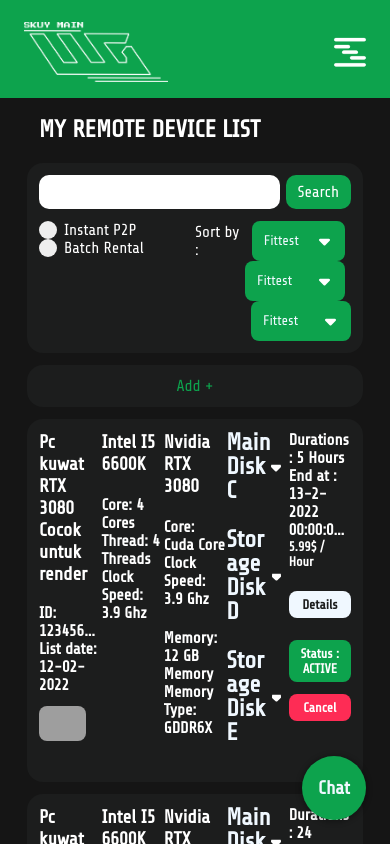
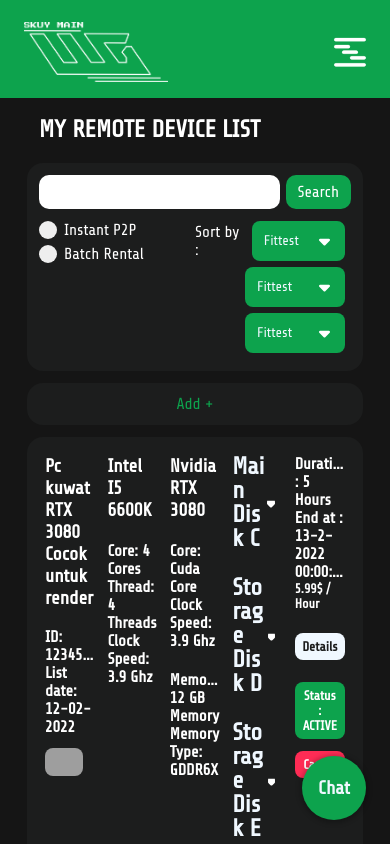
Before and after one commit to fakhripraya/wg-mothership, a React (Create React App) app: page /rdp in a window 390 px wide. Shown: the top 844 px of the page. Built offline with nearby package versions, Linux system fonts and the light colour scheme; grey boxes are pictures that could not be loaded.

Commit message:
add transition to buttons

```diff
--- a/src/components/Dropdown/styles.scss
+++ b/src/components/Dropdown/styles.scss
@@ -2,6 +2,11 @@
     display: flex;
     -webkit-box-align: center;
     align-items: center;
+    transition: all 0.3s ease-in-out;
+}
+
+.dropdown-container:hover{
+    opacity: 0.85;
 }
 
 .dropdown-title{
--- a/src/pages/Home/style.scss
+++ b/src/pages/Home/style.scss
@@ -210,13 +210,6 @@
     justify-content: center;
     align-items: center;
     -webkit-box-align: center;
-
-    @media screen and (max-width: 768px){
-        padding:18px;
-    }
-    @media screen and (max-width: 400px){
-        padding:12px;
-    }
 }
 
 .home-balance-box{
--- a/src/pages/Remote/index.js
+++ b/src/pages/Remote/index.js
@@ -10,46 +10,46 @@ import Accordion from '../../components/Accordion';
 export default function Remote() {
 
     // COMPONENTS SPECIFIC //
-    const ShowCheckboxes = ()=>{
-        return filterCheckboxes.map((item,index)=>{
-            return <Checkbox key={`checkbox-${item.title}-${index}`} className="remote-checkbox-item" title={item.title}/>
+    const ShowCheckboxes = () => {
+        return filterCheckboxes.map((item, index) => {
+            return <Checkbox key={`checkbox-${item.title}-${index}`} className="remote-checkbox-item" title={item.title} />
         })
     }
 
-    const ShowDropdowns = ()=>{
-        return filterDropdowns.map((item,index)=>{
+    const ShowDropdowns = () => {
+        return filterDropdowns.map((item, index) => {
             return <Dropdown key={`remote-filter-dropdown-${index}`} className="remote-dropdown-item" style={{ width: "100px", maxWidth: "100px" }} showTitle={item.showTitle} toggle={item.toggle} values={item.values} />
         })
     }
 
-    const ShowBody = (props) =>{
-        return itemListDummy.map((item,index)=>{
+    const ShowBody = (props) => {
+        return itemListDummy.map((item, index) => {
             return <div key={`remote-items-${index}`} className="remote-body margin-top-12-18 dark-bg-color">
-                <div className="remote-body-identifier">
+                <div className="remote-body-items remote-body-identifier">
                     <h3 className="margin-top-0" >{item.title}</h3>
                     <h4 className="margin-top-0 margin-bottom-0" >ID: {item.ID}</h4>
                     <h4 className="margin-top-0 margin-bottom-0" >List date: {item.date}</h4>
                     <div className="remote-identifier-img-wrapper">
-                        <img className="remote-identifier-img" src={item.img.src} alt={item.img.alt}/>
+                        <img className="remote-identifier-img" src={item.img.src} alt={item.img.alt} />
                     </div>
                 </div>
-                <div className="remote-body-cpu-spec">
+                <div className="remote-body-items remote-body-cpu-spec">
                     <h3 className="margin-top-0 margin-bottom-0" >{item.cpu.title}</h3>
                     <h4 className="margin-bottom-0" >Core: {item.cpu.core} Cores</h4>
                     <h4 className="margin-top-0 margin-bottom-0" >Thread: {item.cpu.thread} Threads</h4>
                     <h4 className="margin-top-0 margin-bottom-0" >Clock Speed: {item.cpu.clockSpeed} Ghz</h4>
                 </div>
-                <div className="remote-body-graphical-spec">
+                <div className="remote-body-items remote-body-graphical-spec">
                     <h3 className="margin-top-0 margin-bottom-0" >{item.graphical.title}</h3>
                     <h4 className="margin-bottom-0" >Core: {item.graphical.cudaCore} Cuda Core</h4>
                     <h4 className="margin-top-0 margin-bottom-0" >Clock Speed: {item.graphical.clockSpeed}  Ghz</h4>
                     <h4 className="margin-bottom-0" >Memory: {item.graphical.memory} {item.graphical.memoryUnit} Memory</h4>
                     <h4 className="margin-top-0 margin-bottom-0" >Memory Type: {item.graphical.memoryType}</h4>
                 </div>
-                <div className="remote-body-storage-spec">
-                    <ShowAccordion datas={item.storageList}/>
+                <div className="remote-body-items remote-body-storage-spec">
+                    <ShowAccordion datas={item.storageList} />
                 </div>
-                <div className="remote-body-rent-detail">
+                <div className="remote-body-items remote-body-rent-detail">
                     <h4 className="margin-top-0 margin-bottom-0" >Durations : {item.rentDetail.duration} {item.rentDetail.durationUnit}</h4>
                     <h4 className="margin-top-0 margin-bottom-0" >End at : {item.rentDetail.endAt}</h4>
                     <h5 className="margin-top-0 margin-bottom-0" >{item.rentDetail.price}{item.rentDetail.priceUnit}</h5>
@@ -61,13 +61,13 @@ export default function Remote() {
         })
     }
 
-    const ShowAccordion = (props) =>{
-        return props.datas.map((item,index)=>{
+    const ShowAccordion = (props) => {
+        return props.datas.map((item, index) => {
             return <Accordion
-            key={`remote-item-accordion-${index}`}
-            isButton={false}
-            title={item.title}
-            toggle={false}
+                key={`remote-item-accordion-${index}`}
+                isButton={false}
+                title={item.title}
+                toggle={false}
             >
                 <div className="remote-body-storage-spec-items">
                     <h4 className="margin-bottom-0 text-ellipsis" >{item.installedOs && "OS Installed"}</h4>
@@ -88,7 +88,7 @@ export default function Remote() {
                 <div className="remote-header dark-bg-color">
                     <div className="remote-searchbar-container">
                         <div className="remote-searchbar-wrapper">
-                            <TextInput className="remote-searchbar-input"/>
+                            <TextInput className="remote-searchbar-input" />
                             <Button>Search</Button>
                         </div>
                     </div>
@@ -96,7 +96,7 @@ export default function Remote() {
                         <div className="remote-tools-wrapper">
                             <div className="remote-checkbox">
                                 <div className="remote-checkbox-wrapper">
-                                        <ShowCheckboxes/>
+                                    <ShowCheckboxes />
                                 </div>
                             </div>
                             <div className="remote-dropdown-wrapper">
@@ -108,7 +108,7 @@ export default function Remote() {
                 <div className="remote-add-button margin-top-12-18 dark-bg-color justify-center">
                     <span className="main-color">Add +</span>
                 </div>
-                <ShowBody/>
+                <ShowBody />
                 <div className="remote-paging margin-top-12-18 justify-center">
                     <div className="dark-bg-color remote-paging-button">Prev</div>
                     <div className="dark-bg-color remote-paging-button">1</div>
--- a/src/pages/Remote/style.scss
+++ b/src/pages/Remote/style.scss
@@ -82,11 +82,8 @@
 }
 
 .remote-checkbox-item{
-    margin-right: 6px;
-}
-
-.remote-checkbox-item:last-child{
-    margin-right: 0px !important;
+    border-right: 6px solid transparent;
+    border-bottom: 6px solid transparent;
 }
 
 .remote-dropdown-wrapper{
@@ -99,11 +96,8 @@
 }
 
 .remote-dropdown-item{
-    margin-right: 6px;
-}
-
-.remote-dropdown-item:last-child{
-    margin-right: 0px !important;
+    border-right: 6px solid transparent;
+    border-bottom: 6px solid transparent;
 }
 
 .remote-add-button{
@@ -133,6 +127,10 @@
     height: auto;
     padding: 12px;
     border-radius: 1em;
+}
+
+.remote-body-items{
+    padding: 6px;
 }
 
 .remote-body-identifier{
@@ -244,6 +242,11 @@
     cursor: pointer;
     text-align: center;
     padding: 6px;
+    transition: all 0.3s ease-in-out;
+}
+
+.remote-body-rent-button:hover{
+    opacity: 0.65;
 }
 
 .remote-paging{
@@ -260,6 +263,7 @@
     padding: 6px;
     border-radius: 8px;
     margin-right: 6px;
+    transition: all 0.25s ease-in-out;
 }
 
 .remote-paging-button:last-child{
--- a/src/variables/dummy/home.js
+++ b/src/variables/dummy/home.js
@@ -32,6 +32,9 @@ export const getRecommendedGraphicRendering = () => {
         {
             name: "Nvidia Quadro RTX 8000",
         },
+        {
+            name: "Nvidia Quadro RTX 9000",
+        },
     ]
 }
 
@@ -51,6 +54,9 @@ export const getRecommendedGaming = () => {
         },
         {
             name: "Nvidia GTX 1660",
+        },
+        {
+            name: "Nvidia GTX 1060",
         },
     ]
 }
@@ -89,6 +95,20 @@ export const getRecommended = () => {
             url: "https://www.shutterstock.com/image-photo/powerful-personal-computer-gamer-rig-260nw-1430140058.jpg",
             name: "Nvidia RTX 2060",
             price: "$1.99",
+            location: "Makassar",
+            desc: "Lorem ipsum, dolor sit amet consectetur adipisicing elit. Dolorum eius nulla nesciunt libero modi",
+        },
+        {
+            url: "https://www.shutterstock.com/image-photo/powerful-personal-computer-gamer-rig-260nw-1430140058.jpg",
+            name: "Nvidia GTX 1060",
+            price: "$0.99",
+            location: "Makassar",
+            desc: "Lorem ipsum, dolor sit amet consectetur adipisicing elit. Dolorum eius nulla nesciunt libero modi",
+        },
+        {
+            url: "https://www.shutterstock.com/image-photo/powerful-personal-computer-gamer-rig-260nw-1430140058.jpg",
+            name: "Nvidia GTX 1050 ti",
+            price: "$0.49",
             location: "Makassar",
             desc: "Lorem ipsum, dolor sit amet consectetur adipisicing elit. Dolorum eius nulla nesciunt libero modi",
         },
@@ -131,6 +151,20 @@ export const getGridItems = () => {
             price: "$4.99",
             location: "Jayapura",
             desc: "Lorem ipsum, dolor sit amet",
+        },
+        {
+            url: "https://www.shutterstock.com/image-photo/powerful-personal-computer-gamer-rig-260nw-1430140061.jpg",
+            name: "Nvidia GTX 1060",
+            price: "$0.99",
+            location: "Jayapura",
+            desc: "Lorem ipsum, dolor sit amet",
+        },
+        {
+            url: "https://www.shutterstock.com/image-photo/powerful-personal-computer-gamer-rig-260nw-1430140061.jpg",
+            name: "Nvidia RTX 1050 TI",
+            price: "$0.49",
+            location: "Jayapura",
+            desc: "Lorem ipsum, dolor sit amet",
         }
     ]
 }
```
